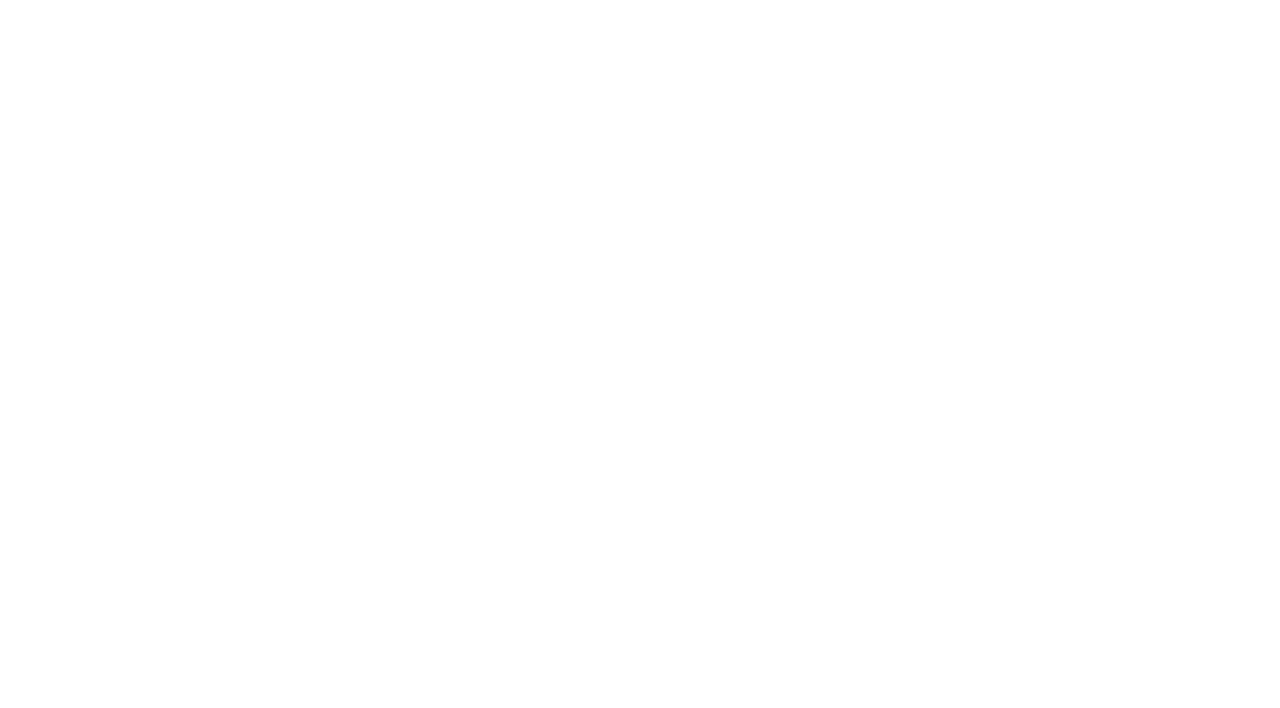
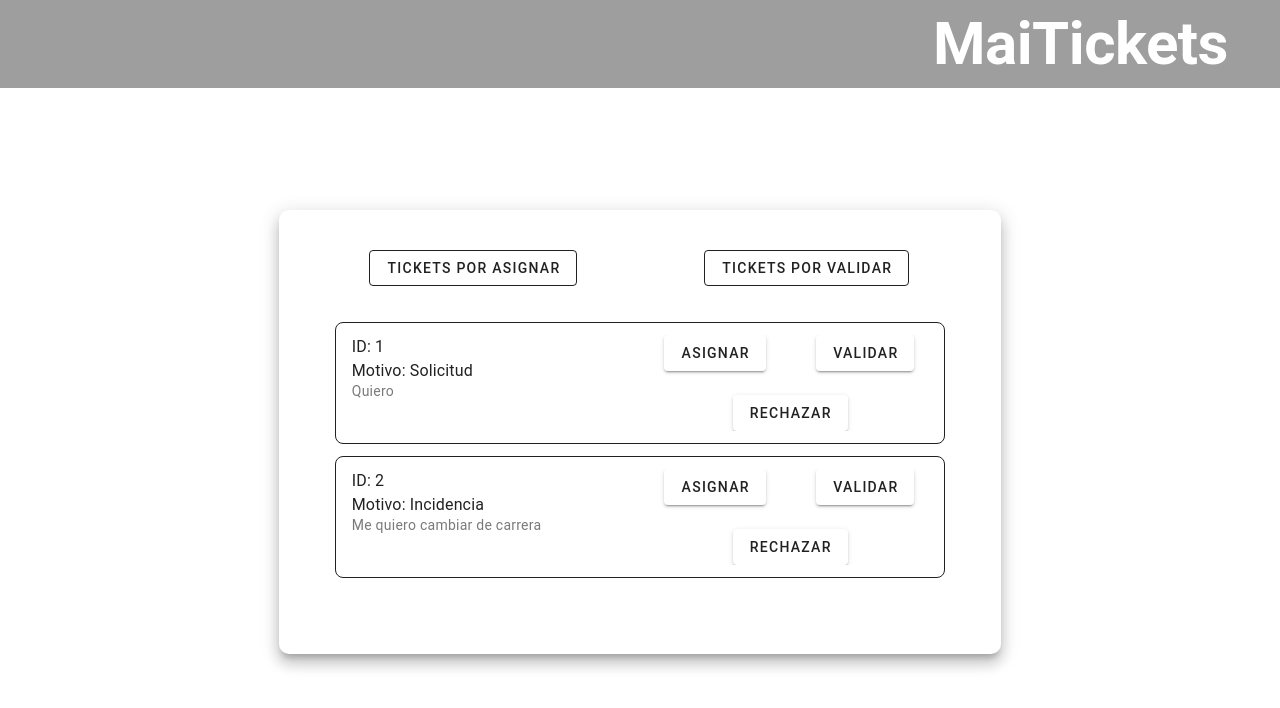
Before and after one commit to FabianLizama/maiTicketsProject, a Vue app in the folder vue-frontend/: page /assign-ticket in a window 1280 px wide. Before the commit this address had no page. Shown: the top 708 px of the page. Built offline with nearby package versions, Linux system fonts and the light colour scheme.

Commit message:
feat: leadershipAssign implementation

```diff
--- /dev/null
+++ b/vue-frontend/src/components/pages/LeadershipAssign.vue
@@ -0,0 +1,134 @@
+<template>
+    <v-app class="rounded rounded-md">
+        <v-app-bar
+            flat
+            class="pa-md-3"
+            color="grey"
+        >
+            <appBar />
+        </v-app-bar>
+        <v-main
+        class="d-flex align-center justify-center"
+        >
+            <v-card
+            :elevation="10"
+            class="pa-10"
+            style="border-radius: 10px"
+            >
+                <v-row justify="center">
+                    <v-col align="center">
+                            <v-btn
+                            variant="outlined"
+                            >
+                                Tickets por asignar
+                            </v-btn>
+                    </v-col>
+                    <v-col align="center">
+                            <v-btn
+                            variant="outlined"
+                            >
+                                Tickets por validar
+                            </v-btn>
+                    </v-col>
+                </v-row>
+
+                <v-card-text
+                align="center"
+                >
+                    <v-list lines="one">
+                        <v-list-item
+                            v-for="item in items"
+                            :key="item.idTicket"
+                            variant="outlined"
+                            class="py-3 my-3 rounded-lg"
+                        >
+                            <v-row>
+                                <v-col>
+                                    <v-list-item-title class="text-left">
+                                        ID: {{ item.idTicket }}<br>Motivo: {{ item.category }}
+                                    </v-list-item-title>
+                                    <v-list-item-subtitle class="text-left">
+                                        {{ item.description }}
+                                    </v-list-item-subtitle>
+                                </v-col>
+                                <v-col>
+                                    <v-row>
+                                        <v-col>
+                                            <v-btn>
+                                                Asignar
+                                            </v-btn>
+                                        </v-col>
+                                        <v-col>
+                                            <v-btn>
+                                                Validar
+                                            </v-btn>
+                                        </v-col>
+                                        <v-col>
+                                            <v-btn>
+                                                Rechazar
+                                            </v-btn>
+                                        </v-col>
+                                    </v-row>
+                                </v-col>
+                            </v-row>
+                        </v-list-item>
+                    </v-list>
+                </v-card-text>
+            </v-card>
+        </v-main>
+    </v-app>
+</template>
+
+<script>
+    import axios from 'axios'
+    import appBar from '../appBar.vue'
+    export default {
+        name: 'AddTicket',
+        data: () => ({
+            motivo: null,
+            unidad: null,
+            descripcion: "",
+            comentarios: "",
+            clientId: null,
+            items: [
+                {
+                idTicket: 1,
+                category: "Solicitud",
+                description: "Quiero"
+                },
+                {
+                idTicket: 2,
+                category: "Incidencia",
+                description: "Me quiero cambiar de carrera"
+                }
+            ]
+        }),
+        components: {
+            appBar
+        },
+        methods: {
+            sendData(){
+                axios.post(
+                    `http://localhost:8081/tickets/add-ticket/1/`,
+                    {
+                        description: this.descripcion,
+                        category: this.motivo,
+                        fkIdAcademicUnit: 16,
+                        state: "Sin asignar",
+                        fkIdClient: 1
+                    }
+                ).then(response => {
+                    console.log(response.data)
+                }).catch(error => {
+                    console.error(error)
+                })
+            }
+        },
+    }
+
+    const instance = axios.create({
+        baseURL: 'http://localhost:8081' // URL base con el puerto 8081
+    })
+</script>
+<style>
+</style>
--- a/vue-frontend/src/router/index.js
+++ b/vue-frontend/src/router/index.js
@@ -2,6 +2,7 @@ import { createRouter, createWebHistory } from "vue-router";
 
 import Login from "../components/pages/Login.vue";
 import AddTicket from "../components/pages/AddTicket.vue";
+import LeadershipAssign from "../components/pages/LeadershipAssign.vue";
 
 const routes = [
     {
@@ -15,6 +16,10 @@ const routes = [
     {
         path: '/add-ticket',
         component: AddTicket,
+    },
+    {
+        path: '/assign-ticket',
+        component: LeadershipAssign,
     }
 ]
 
```
